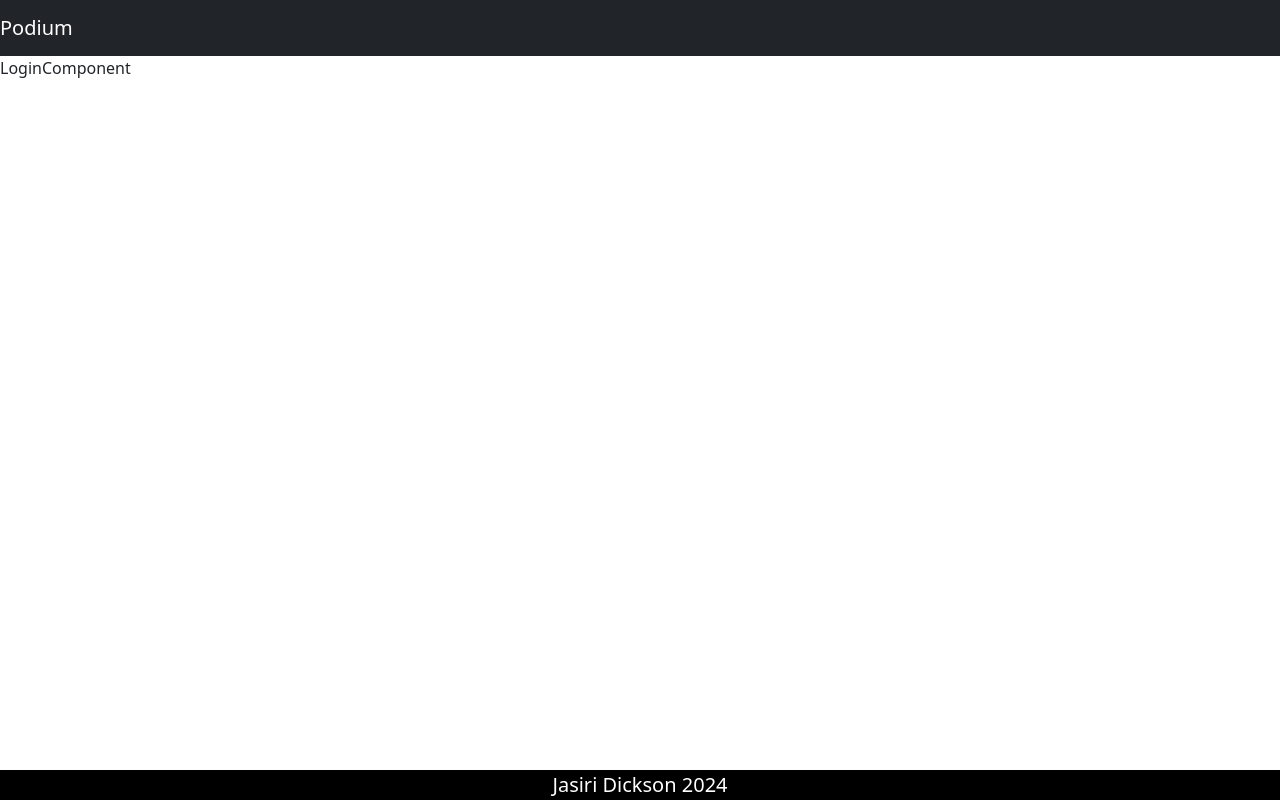
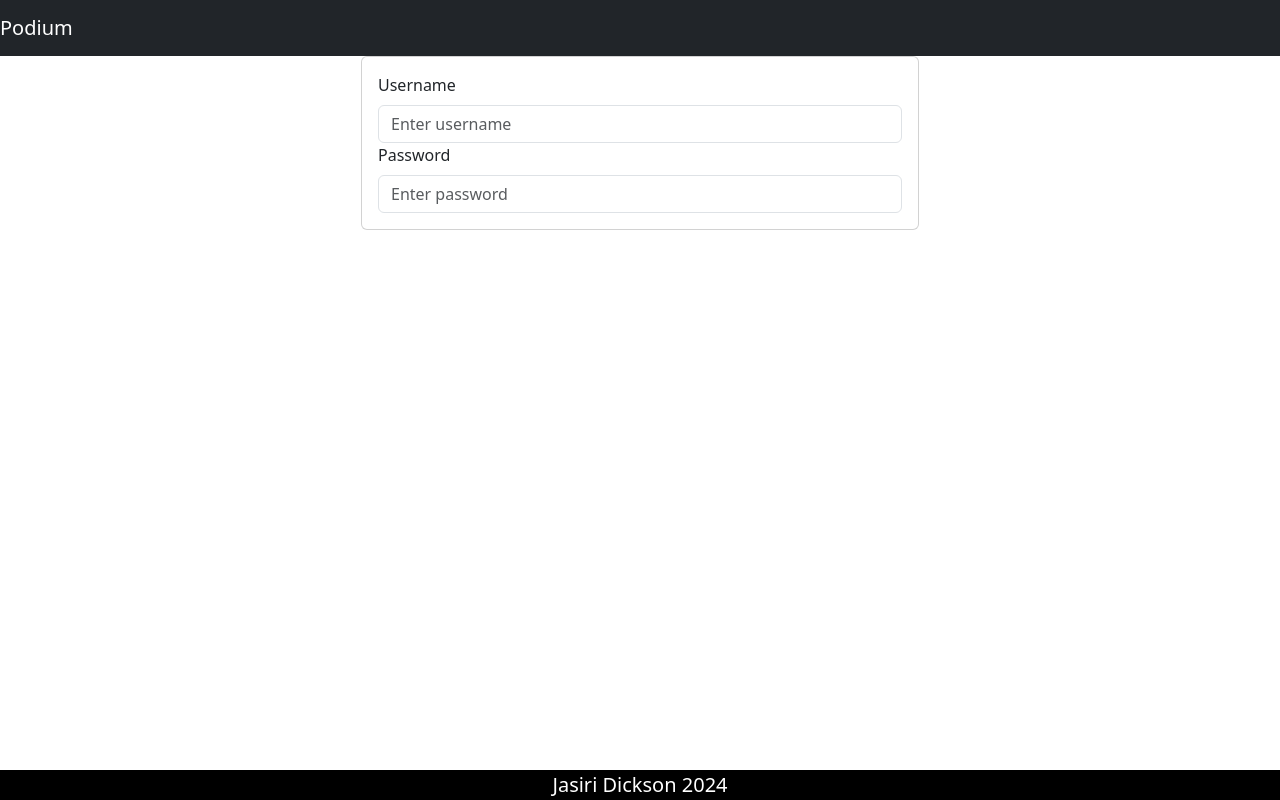
Before and after one commit to JasiriD/AlbumReviewer, a React (Vite) app in the folder podium-frontend/: page /login in a window 1280 px wide. Built offline with nearby package versions, Linux system fonts and the light colour scheme.

Commit message:
LoginComponent now has the proper layout within react

```diff
--- a/podium-frontend/src/components/LoginComponent.jsx
+++ b/podium-frontend/src/components/LoginComponent.jsx
@@ -1,9 +1,34 @@
 //rafce is the command to create a simple baseline react component
 import React from 'react'
+import { useNavigate } from 'react-router'
 
 export const LoginComponent = () => {
+
+  const navigate = useNavigate();
+
+
+  //loginAttempt function
+  function loginAttempt(){
+
+  }
+
   return (
-    <div>LoginComponent</div>
+    <div className='container'>
+      <div className = 'card col-md-6 offset-md-3'>
+        <div className='card-body'>
+          <form>
+            <div className='form-group'>
+              <label className='form-label'>Username</label>
+              <input type="text" className="form-control" id="inputUsername1" placeholder="Enter username"></input>
+            </div>
+            <div className='form-group'>
+              <label className='form-label'>Password</label>
+              <input type="text" className="form-control" id="inputPassword1" placeholder="Enter password"></input>
+            </div>
+          </form>
+        </div>
+      </div>
+    </div>
   )
 }
 
```
